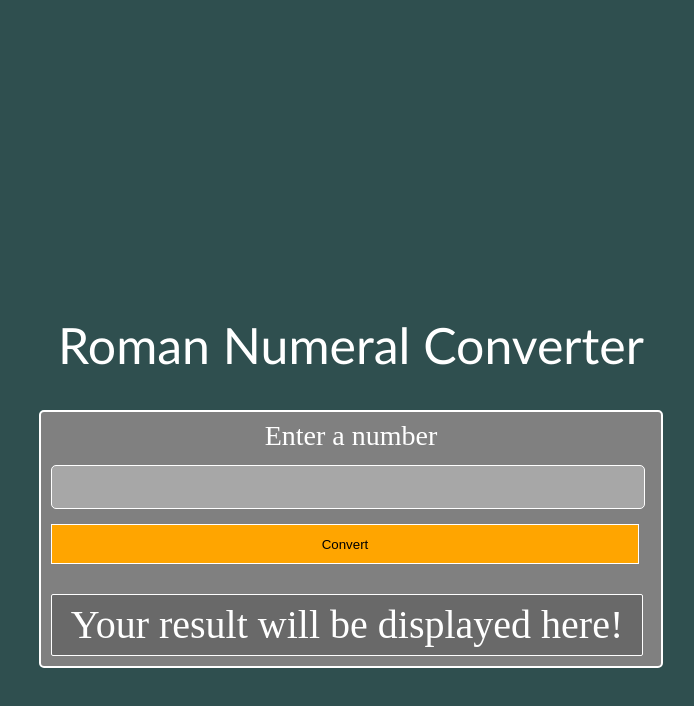
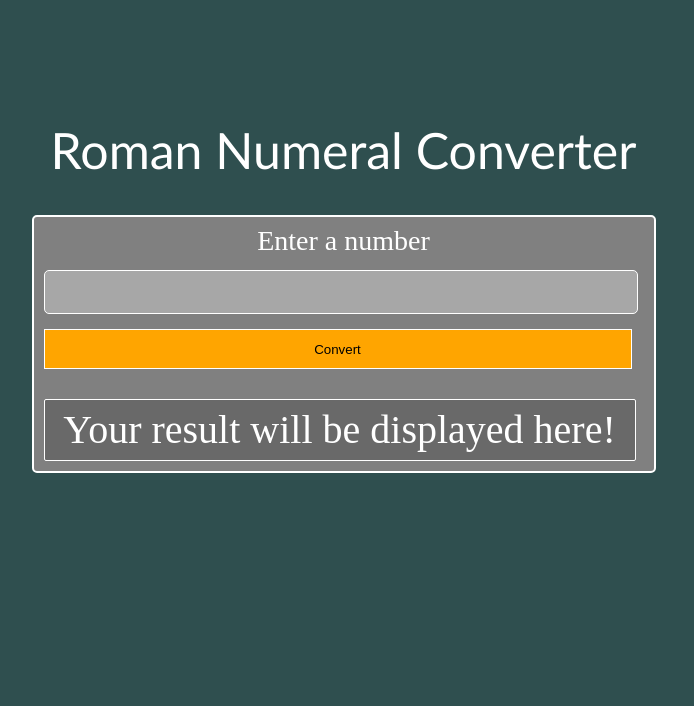
Before and after one commit to andzheyevskiy/Roman-Numeral-Converter, a plain HTML site: page index.html in a window 1280 px wide. Shown: the whole page, without its empty margins (289-983 px from the left). Drawn offline with Linux system fonts and the light colour scheme.

Commit message:
Adjusted visibility for laptop+ screens

```diff
--- a/assets/css/styles.css
+++ b/assets/css/styles.css
@@ -8,7 +8,7 @@ body{
     flex-direction: column;
     justify-content: space-between;
     align-items: center;
-    padding: 25% 10px;
+    padding: 25% 15px;
 }
 h1{
     color: white;
@@ -76,7 +76,9 @@ button{
 
 /* MAYOR O IGUAL DE 576PX (A PARTIR DE 575PX INCLUSIVE) - SMARTPHONES */
 @media only screen and (min-width:576px){
-
+    body{
+        padding: 125px 15px 15px 0;
+    }
 }
 
 
```
